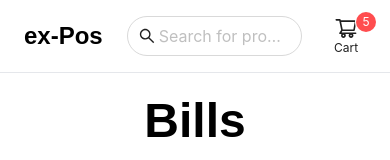
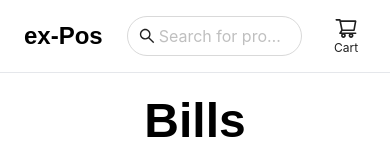
Before and after one commit to ereninc/Pos-App-with-MERN-Stack, a React (Create React App) app in the folder client/: page /bills in a window 390 px wide. Shown: the top 160 px of the page. Built offline with nearby package versions, Linux system fonts and the light colour scheme.

Commit message:
responsive CartItem count Badge bugfix

```diff
--- a/client/src/components/header/index.jsx
+++ b/client/src/components/header/index.jsx
@@ -81,7 +81,11 @@ export default function Header() {
           </NavLink>
         </div>
 
-        <Badge count={5} offset={[0, 6]} className="md:hidden flex">
+        <Badge
+          count={cart.cartItems.length}
+          offset={[0, 6]}
+          className="md:hidden flex"
+        >
           <NavLink
             to={"/cart"}
             className="menu-link flex flex-col hover:text-[#40a9ff] transition-all duration-300 min-w-[40px] text-center"
```
